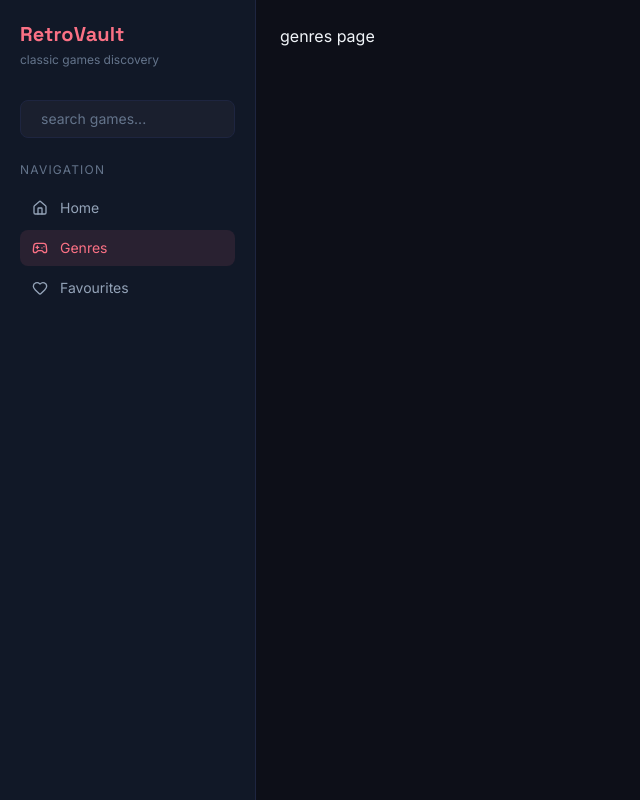
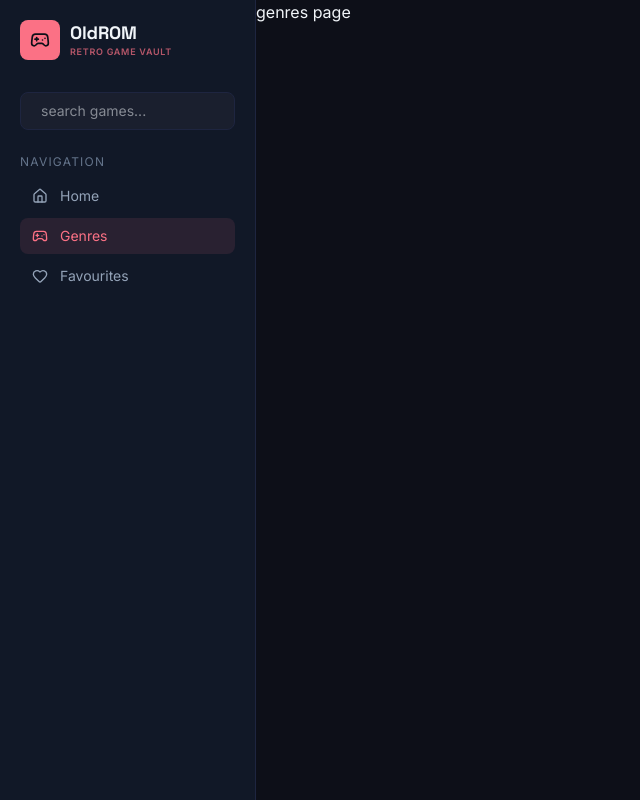
Before and after one commit to lacdart2/js-frameworks-resit, a React (Vite) app: page /genres in a window 1280 px wide. Shown: the whole page, without its empty margins (0-640 px from the left). Built offline with nearby package versions, Linux system fonts and the light colour scheme.

Commit message:
add responsive layout with tablet icon sidebar and mobile bottom nav

```diff
--- /dev/null
+++ b/src/components/layout/BottomNav.tsx
@@ -0,0 +1,30 @@
+import { NavLink } from 'react-router-dom';
+import { Home, Gamepad2, Heart } from 'lucide-react';
+
+// bottom navigation for mobile
+export default function BottomNav() {
+    return (
+        <nav className="fixed bottom-0 left-0 right-0 z-10 flex md:hidden  items-center justify-around px-4 py-3 border-t"
+            style={{ background: 'var(--bg-sidebar)', borderColor: 'var(--border)' }}
+        >
+            {[
+                { to: '/', icon: <Home size={20} />, label: 'home', end: true },
+                { to: '/genres', icon: <Gamepad2 size={20} />, label: 'genres', end: false },
+                { to: '/favourites', icon: <Heart size={20} />, label: 'saved', end: false },
+            ].map(({ to, icon, label, end }) => (
+                <NavLink
+                    key={to}
+                    to={to}
+                    end={end}
+                    className={({ isActive }) =>
+                        `flex flex-col items-center gap-1  text-xs transition-colors
+            ${isActive ? 'text-[#FB7185]' : 'text-[#64748B]'}`
+                    }
+                >
+                    {icon}
+                    <span>{label}</span>
+                </NavLink>
+            ))}
+        </nav>
+    );
+}
--- a/src/components/layout/Layout.tsx
+++ b/src/components/layout/Layout.tsx
@@ -1,14 +1,20 @@
 import { Outlet } from 'react-router-dom';
 import Sidebar from './Sidebar';
+import BottomNav from './BottomNav';
 
-// main layout wrapper — sidebar left, content right
 export default function Layout() {
     return (
-        <div className="flex min-h-screen bg-[#0D0F18] text-[#F1F5F9]">
+        <div className="flex min-h-screen" style={{ background: 'var(--bg-base)', color: 'var(--text-primary)' }}>
+
             <Sidebar />
-            <main className="flex flex-col flex-1 ml-64 min-h-screen p-6">
+
+            <main className="flex flex-col flex-1 h-screen overflow-y-auto
+        ml-0 md:ml-16 lg:ml-64
+        pb-20 md:pb-0">
                 <Outlet />
             </main>
+
+            <BottomNav />
         </div>
     );
 }
--- a/src/components/layout/Sidebar.tsx
+++ b/src/components/layout/Sidebar.tsx
@@ -1,62 +1,109 @@
-import { NavLink } from 'react-router-dom';
-import { Home, Gamepad2, Heart, Search } from 'lucide-react';
+import { NavLink, Link, useNavigate, useSearchParams, useLocation } from 'react-router-dom';
+import { useState, useEffect, useRef } from 'react';
+import { Home, Gamepad2, Heart, Search, X } from 'lucide-react';
 
 export default function Sidebar() {
+    const navigate = useNavigate();
+    const location = useLocation();
+    const [searchParams] = useSearchParams();
+    const [searchValue, setSearchValue] = useState(searchParams.get('q') || '');
+    const inputRef = useRef<HTMLInputElement>(null);
+
+    // keep local input in sync if the url param changes elsewhere (e.g. browser back button)
+    useEffect(() => {
+        setSearchValue(searchParams.get('q') || '');
+    }, [searchParams]);
+
+    function handleSearchChange(value: string) {
+        setSearchValue(value);
+        if (value) {
+            navigate(`/?q=${encodeURIComponent(value)}`);
+        } else if (location.pathname === '/') {
+            navigate('/');
+        }
+    }
+
+    function handleClearSearch() {
+        setSearchValue('');
+        navigate('/');
+        inputRef.current?.focus();
+    }
     return (
-        <aside className="flex flex-col fixed top-0 left-0 w-64 h-screen bg-[#111827] border-r border-[#1E2540] p-5">
+        <aside className="
+      hidden md:flex flex-col
+      fixed top-0 left-0  h-screen z-10
+      w-16 lg:w-64
+      border-r   border-[#1E2540]
+      p-3 lg:p-5
+      transition-all duration-300"
+            style={{ background: 'var(--bg-sidebar)' }}
+        >
+            <Link to="/" className="flex items-center justify-center  lg:justify-start gap-2.5 mb-8">
+                <div className="flex items-center justify-center w-10 h-10 rounded-lg flex-shrink-0"
+                    style={{ background: 'var(--accent)' }}
+                >
+                    <Gamepad2 size={20} style={{ color: 'var(--bg-base)' }} />
+                </div>
+                <div className="hidden lg:flex flex-col gap-px">
+                    <h1 className="text-lg font-bold leading-tight" style={{ color: 'var(--text-primary)', fontFamily: 'Space Grotesk, sans-serif', letterSpacing: '-0.01em' }}>
+                        OldROM
+                    </h1>
+                    <p className="text-[9px] font-semibold uppercase" style={{ color: 'var(--accent)', opacity: 0.7, letterSpacing: '0.08em' }}>
+                        retro game vault
+                    </p>
+                </div>
+            </Link>
 
-            <div className="mb-8">
-                <h1 className="text-xl font-bold text-[#FB7185]" style={{ fontFamily: 'Space Grotesk, sans-serif' }}>
-                    RetroVault
-                </h1>
-                <p className="text-xs mt-1 text-[#64748B]">classic games discovery</p>
+            {/* search, navigates to home with query param */}
+            <div className="hidden lg:flex items-center gap-2 w-full  mb-6 px-3 py-2 rounded-lg border"
+                style={{ background: 'var(--bg-card)', borderColor: 'var(--border)' }}
+            >
+                <Search size={14} style={{ color: 'var(--text-muted)' }} />
+                <input
+                    ref={inputRef}
+                    type="text"
+                    placeholder="search games..."
+                    value={searchValue}
+                    onChange={(e) => handleSearchChange(e.target.value)}
+                    className="flex-1 bg-transparent text-sm outline-none"
+                    style={{ color: 'var(--text-primary)' }}
+                />
+                {searchValue && (
+                    <button onClick={handleClearSearch} className="flex items-center justify-center cursor-pointer group/clear">
+                        <X size={14} className="text-[var(--text-muted)] transition-colors group-hover/clear:text-[var(--accent)]" />
+                    </button>
+                )}
             </div>
 
-            <div className="flex items-center gap-2 w-full mb-6 px-3 py-2 bg-[#1A1F2E] rounded-lg border border-[#1E2540]">
-                <Search size={14} className="text-[#64748B]" />
-                <input
-                    type="text"
-                    placeholder="search games..."
-                    className="flex-1 bg-transparent text-sm text-[#F1F5F9] placeholder-[#64748B] outline-none"
-                />
-            </div>
+            <p className="hidden lg:block text-xs uppercase  tracking-widest mb-2"
+                style={{ color: 'var(--text-muted)' }}
+            >
+                navigation
+            </p>
 
             <nav className="flex flex-col gap-1">
-                <p className="text-xs text-[#64748B] uppercase tracking-widest mb-2">navigation</p>
-
+                {[
+                    { to: '/', icon: <Home size={16} />, label: 'Home', end: true },
+                    { to: '/genres', icon: <Gamepad2 size={16} />, label: 'Genres', end: false },
+                    { to: '/favourites', icon: <Heart size={16} />, label: 'Favourites', end: false },
+                ].map(({ to, icon, label, end }) => (
                     <NavLink
-                    to="/"
-                    end
+                        key={to}
+                        to={to}
+                        end={end}
                         className={({ isActive }) =>
-                        `flex items-center gap-3 px-3 py-2 rounded-lg text-sm transition-colors ${isActive ? 'bg-[#FB7185]/10 text-[#FB7185]' : 'text-[#94A3B8] hover:text-[#F1F5F9] hover:bg-[#1A1F2E]'
+                            `flex items-center gap-3 px-3 py-2 rounded-lg  text-sm transition-colors
+              justify-center lg:justify-start
+              ${isActive
+                                ? 'bg-[#FB7185]/10 text-[#FB7185]'
+                                : 'text-[#94A3B8] hover:text-[#F1F5F9]  hover:bg-[#1A1F2E]'
                             }`
                         }
                     >
-                    <Home size={16} />
-                    Home
+                        {icon}
+                        <span className="hidden lg:inline">{label}</span>
                     </NavLink>
-
-                <NavLink
-                    to="/genres"
-                    className={({ isActive }) =>
-                        `flex items-center gap-3 px-3 py-2 rounded-lg text-sm transition-colors ${isActive ? 'bg-[#FB7185]/10 text-[#FB7185]' : 'text-[#94A3B8] hover:text-[#F1F5F9] hover:bg-[#1A1F2E]'
-                        }`
-                    }
-                >
-                    <Gamepad2 size={16} />
-                    Genres
-                </NavLink>
-
-                <NavLink
-                    to="/favourites"
-                    className={({ isActive }) =>
-                        `flex items-center gap-3 px-3 py-2 rounded-lg text-sm transition-colors ${isActive ? 'bg-[#FB7185]/10 text-[#FB7185]' : 'text-[#94A3B8] hover:text-[#F1F5F9] hover:bg-[#1A1F2E]'
-                        }`
-                    }
-                >
-                    <Heart size={16} />
-                    Favourites
-                </NavLink>
+                ))}
             </nav>
         </aside>
     );
```
Lines whose indentation alone changed are shown as unchanged.
